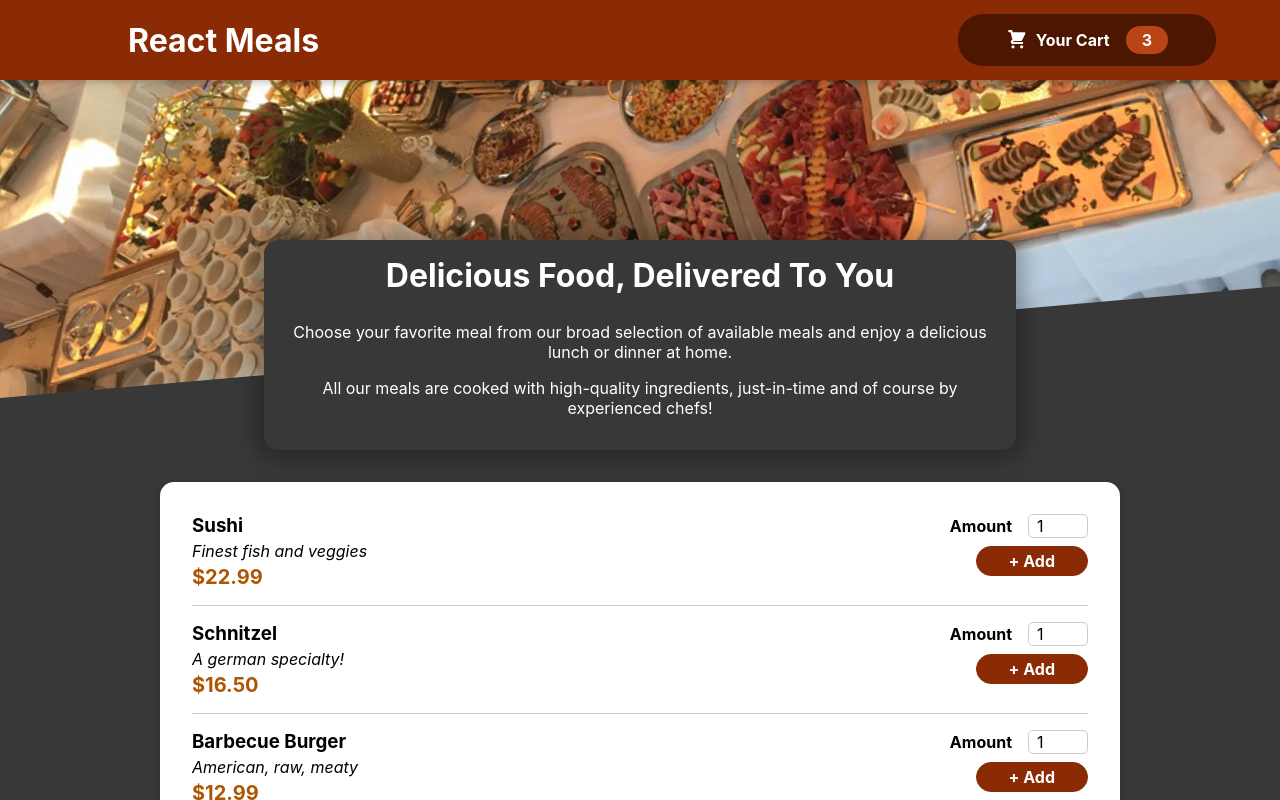
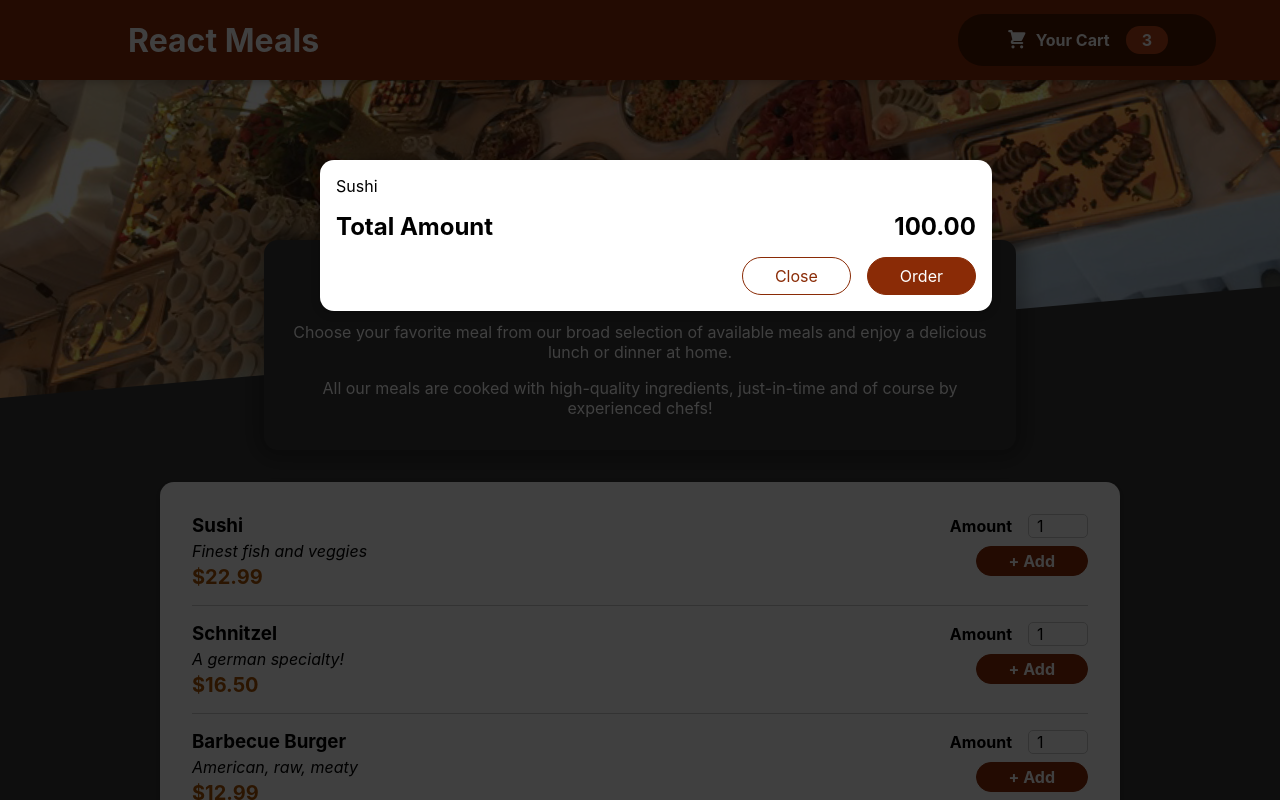
Before and after one commit to ImperiumWebApplications/react-meals, a React (Create React App) app: page / in a window 1280 px wide. Shown: the top 800 px of the page. Built offline with nearby package versions, Linux system fonts and the light colour scheme.

Commit message:
Adding a modal via React Portal

```diff
--- a/public/index.html
+++ b/public/index.html
@@ -28,6 +28,7 @@
   </head>
   <body>
     <noscript>You need to enable JavaScript to run this app.</noscript>
+    <div id="overlays"></div>
     <div id="root"></div>
     <!--
       This HTML file is a template.
--- a/src/App.js
+++ b/src/App.js
@@ -1,10 +1,12 @@
 import React from "react";
 import Header from "./components/Layout/Header";
 import Meals from "./components/Meals/Meals";
+import Cart from "./components/Cart/Cart";
 
 function App() {
     return (
         <React.Fragment>
+            <Cart/>
             <Header/>
             <main>
                 <Meals/>
--- a/src/components/Cart/Cart.js
+++ b/src/components/Cart/Cart.js
@@ -1,15 +1,16 @@
 import classes from './Cart.module.css'
+import Modal from "../UI/Modal";
 
 const Cart = () => {
     const cartItems = <ul className={classes['cart-items']}>
         {
             [{id: 'm1', name: ' Sushi', amount: 2, price: 100}].map((item) => {
-                return <li>{item.name}</li>
+                return <li key={Math.random().toString()}>{item.name}</li>
             })
         }
     </ul>
     return (
-        <div>
+        <Modal>
             {cartItems}
             <div className={classes.total}>
                 <span>Total Amount</span>
@@ -19,7 +20,7 @@
                 <button className={classes['button--alt']}>Close</button>
                 <button className={classes.button}>Order</button>
             </div>
-        </div>
+        </Modal>
     )
 }
 export default Cart
--- /dev/null
+++ b/src/components/UI/Modal.js
@@ -0,0 +1,30 @@
+import React from "react";
+import ReactDOM from "react-dom";
+import classes from './Modal.module.css'
+
+const Backdrop = () => {
+    return (
+        <div className={classes.backdrop}/>
+    )
+}
+
+const ModalOverlay = (props) => {
+    return (
+        <div className={classes.modal}>
+            <div className={classes.content}>
+                {props.children}
+            </div>
+        </div>
+    )
+}
+
+const Modal = (props) => {
+    return (
+        <React.Fragment>
+            {ReactDOM.createPortal(<Backdrop/>, document.getElementById('overlays'))}
+            {ReactDOM.createPortal(<ModalOverlay>{props.children}</ModalOverlay>, document.getElementById('overlays'))}
+        </React.Fragment>
+    )
+}
+
+export default Modal
--- /dev/null
+++ b/src/components/UI/Modal.module.css
@@ -0,0 +1,40 @@
+.backdrop {
+    position: fixed;
+    top: 0;
+    left: 0;
+    width: 100%;
+    height: 100vh;
+    z-index: 20;
+    background-color: rgba(0, 0, 0, 0.75);
+}
+
+.modal {
+    position: fixed;
+    top: 20vh;
+    left: 5%;
+    width: 90%;
+    background-color: white;
+    padding: 1rem;
+    border-radius: 14px;
+    box-shadow: 0 2px 8px rgba(0, 0, 0, 0.25);
+    z-index: 30;
+    animation: slide-down 300ms ease-out forwards;
+}
+
+@media (min-width: 768px) {
+    .modal {
+        width: 40rem;
+        left: calc(50% - 20rem);
+    }
+}
+
+@keyframes slide-down {
+    from {
+        opacity: 0;
+        transform: translateY(-3rem);
+    }
+    to {
+        opacity: 1;
+        transform: translateY(0);
+    }
+}
```
